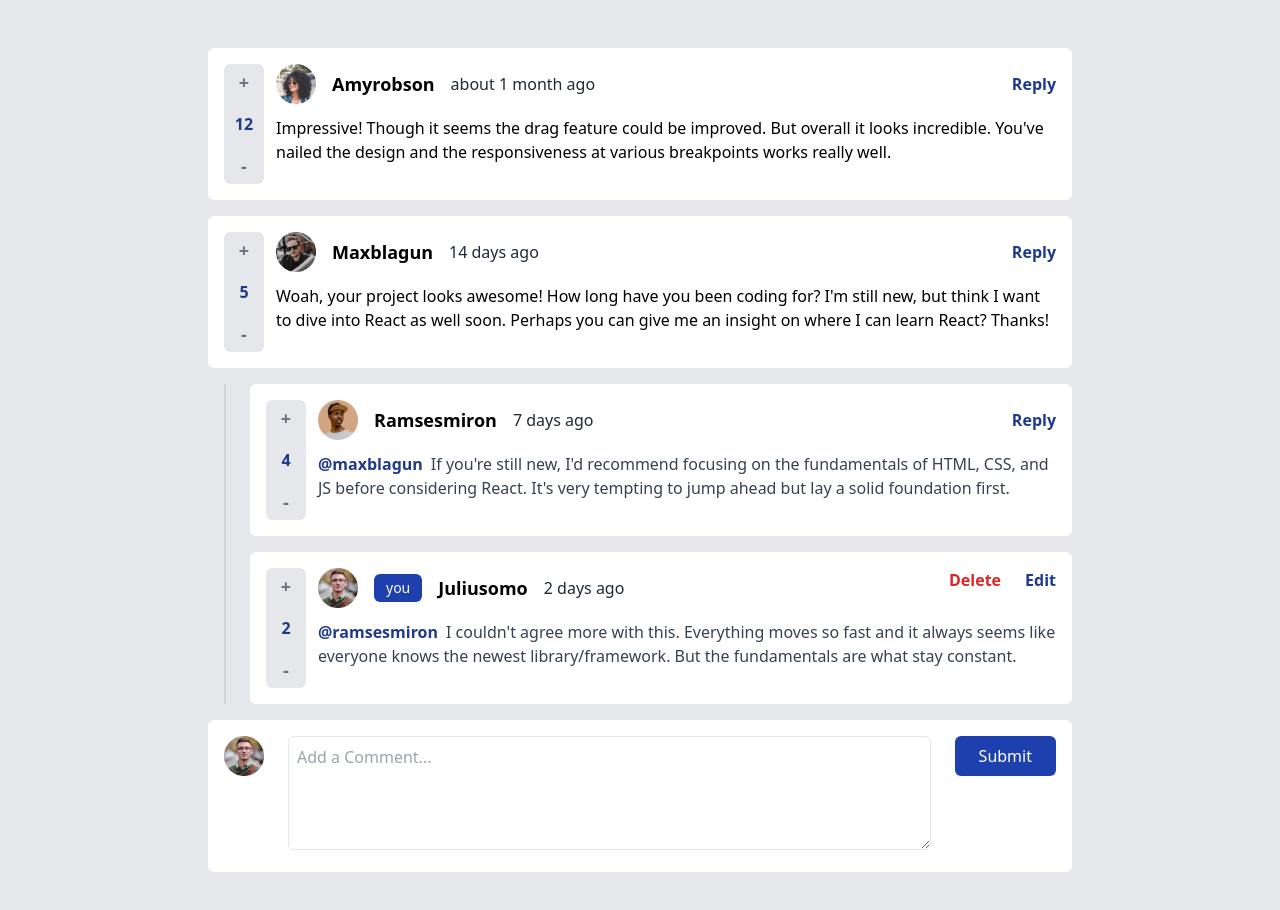
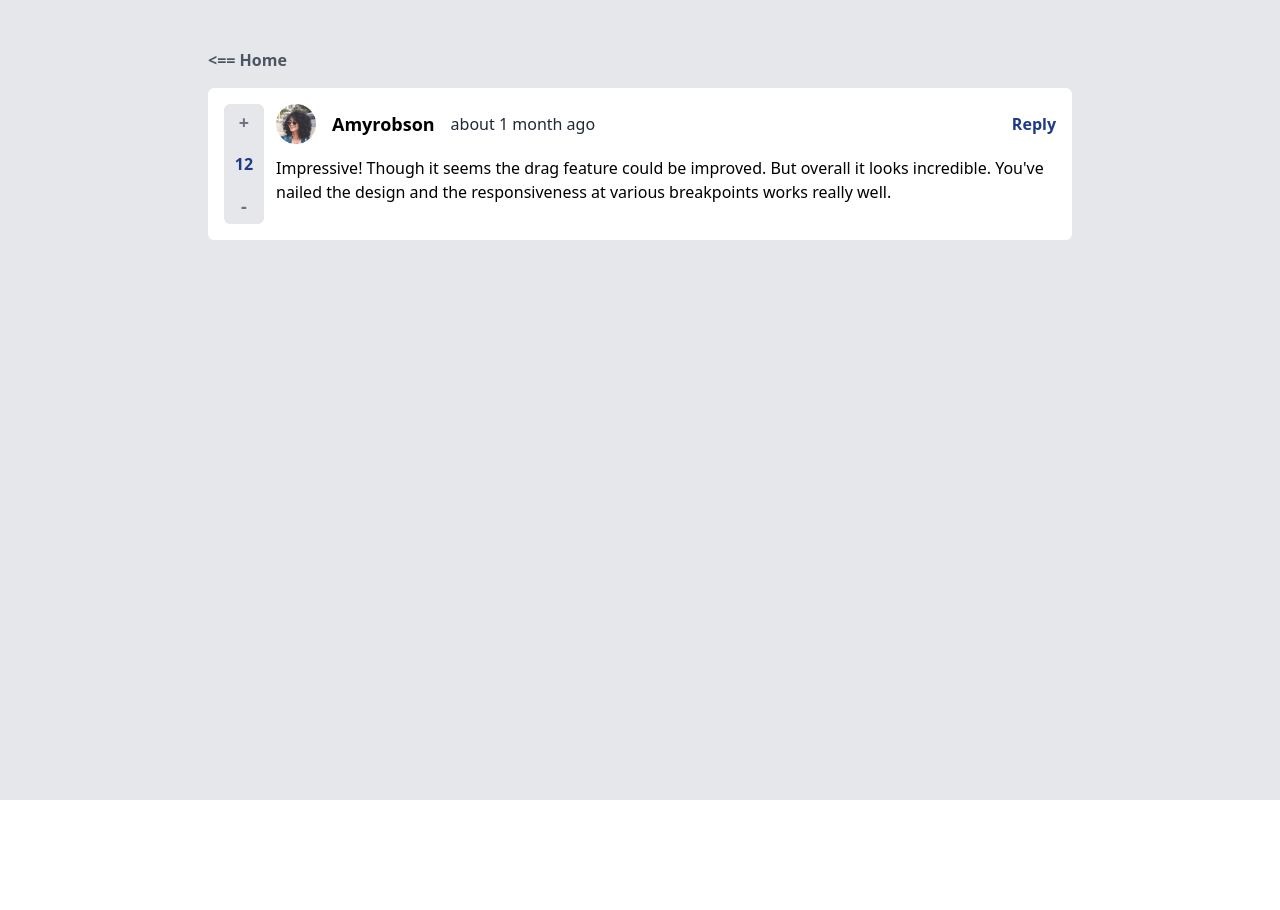
Before and after one commit to AhmedLebda/Frontend-Mentor-Comment-Section, a React (Vite) app: page /1 in a window 1280 px wide. Shown: the top 910 px of the page. After the commit the page ends 800 px from the top, so only its background shows below. Built offline with nearby package versions, Linux system fonts and the light colour scheme.

Commit message:
feat: introduce multi-page routing to support deeply nested replies

```diff
--- a/package.json
+++ b/package.json
@@ -13,7 +13,8 @@
     "date-fns": "^4.1.0",
     "react": "^18.3.1",
     "react-dom": "^18.3.1",
-    "react-hook-form": "^7.53.0"
+    "react-hook-form": "^7.53.0",
+    "react-router-dom": "^6.26.2"
   },
   "devDependencies": {
     "@eslint/js": "^9.9.0",
--- a/src/App.tsx
+++ b/src/App.tsx
@@ -1,15 +1,32 @@
-import AddComment from "./components/add-comment/AddComment";
-import CommentsList from "./components/comment/CommentsList";
+import {
+  createBrowserRouter,
+  RouterProvider,
+} from "react-router-dom";
+import MainLayout from "./pages/MainLayout";
+import Home from "./pages/Home";
+import Replies from "./pages/Replies";
 
+const router = createBrowserRouter([
+  {
+    path: "/",
+    element: <MainLayout />,
+    errorElement: <h1>Something Went Wrong</h1>,
+    children: [
+      {
+        index: true,
+        element: <Home />,
+      },
+      {
+        path: "/:id",
+        element: <Replies />
+      }
+    ]
+  },
+]);
 
 const App = () => {
   return (
-    <div className="bg-gray-200 min-h-screen py-12 ">
-      <div className="container max-w-xl md:max-w-4xl mx-auto px-4">
-        <CommentsList />
-        <AddComment action={"comment"} />
-      </div>
-    </div>
+    <RouterProvider router={router} />
   );
 };
 
--- a/src/components/add-comment/AddComment.tsx
+++ b/src/components/add-comment/AddComment.tsx
@@ -85,7 +85,7 @@ const AddComment = (props: AddCommentProps) => {
         <form onSubmit={handleSubmit(submit)} className=" bg-white p-4  rounded-md mb-4 grid grid-cols-2 md:grid-cols-[auto_1fr_auto] items-start gap-6">
             <Avatar src={currentUser.image.png} alt={currentUser.username} />
             <div className="col-span-2 row-start-1 md:col-span-1 md:col-start-2">
-                <textarea defaultValue={props.action === "edit" ? props.content : undefined} {...register("comment", { required: true })} id="comment" placeholder={`Add a ${props.action === 'comment' ? "Comment" : "Reply"}...`} rows={4} className="border p-2 rounded-md  w-full"></textarea>
+                <textarea autoFocus defaultValue={props.action === "edit" ? props.content : undefined} {...register("comment", { required: true })} id="comment" placeholder={`Add a ${props.action === 'comment' ? "Comment" : "Reply"}...`} rows={4} className="border p-2 rounded-md  w-full"></textarea>
                 {errors["comment"] && <span>This field is required</span>}
             </div>
             <div className="justify-self-end flex flex-col gap-4">
--- a/src/components/comment/CommentsList.tsx
+++ /dev/null
@@ -1,58 +0,0 @@
-import { useCommentsContext } from "../../contexts/CommentsProvider";
-import Comment from "./Comment";
-import { Comment as CommentType } from "../../types";
-import { useState } from "react";
-import AddComment from "../add-comment/AddComment";
-
-const CommentsList = () => {
-  const { comments } = useCommentsContext();
-  const [replyToCommentId, setReplyToCommentId] = useState<null | number>(null);
-  const [editCommentId, setEditCommentId] = useState<null | number>(null)
-
-
-  const handleReplyClick = (id: number) => {
-    setReplyToCommentId(id);
-    setEditCommentId(null);
-  };
-
-  const handleSubmitReply = () => {
-    setReplyToCommentId(null);
-  };
-
-  const handleEditClick = (id: number) => {
-    setEditCommentId(id);
-    setReplyToCommentId(null);
-  }
-
-  const handleSubmitEdit = () => {
-    setEditCommentId(null);
-  }
-
-  const renderComments = (comments: CommentType[]) => {
-    return comments.map((comment) => {
-      return (
-        <div key={comment.id}>
-          {editCommentId === comment.id ?
-            <AddComment action="edit" id={comment.id} handleSubmitEdit={handleSubmitEdit} content={comment.content} />
-            : <Comment {...comment} onReplyClick={handleReplyClick} onEditClick={handleEditClick} />}
-          {replyToCommentId === comment.id && (
-            <AddComment action="reply" id={comment.id} handleSubmitReply={handleSubmitReply} replyingTo={comment.user.username} />
-          )}
-          {comment.replies.length > 0 && (
-            <div className="pl-6 ml-4 border-l-2 border-gray-300">
-              {renderComments(comment.replies)}
-            </div>
-          )}
-        </div>
-      );
-    });
-  }
-
-  return (
-    <>
-      {renderComments(comments)}
-    </>
-  );
-};
-
-export default CommentsList;
--- /dev/null
+++ b/src/components/comment/comments_list/CommentsList.tsx
@@ -0,0 +1,65 @@
+// Components
+import Comment from "../Comment";
+import AddComment from "../../add-comment/AddComment";
+// react-router-dom
+import { Link } from "react-router-dom";
+// Custom Hooks
+import useCommentsList from "./useCommentsList";
+// Types
+import { Comment as CommentType } from "../../../types";
+
+const CommentsList = ({ comments }: { comments: CommentType[] }) => {
+  const {
+    replyToCommentId,
+    editCommentId,
+    expandedReplies,
+    handleReplyClick,
+    handleSubmitReply,
+    handleEditClick,
+    handleSubmitEdit,
+    toggleReplies,
+  } = useCommentsList(comments)
+
+  const renderComments = (comments: CommentType[], depth = 0, maxDepth = 2) => {
+    return comments.map((comment) => {
+      const hasReplies = comment.replies.length > 0;
+      const isExpanded = expandedReplies[comment.id];
+
+      return (
+        <div key={comment.id} className={`ml-${depth}`}>
+          {editCommentId === comment.id ? (
+            <AddComment action="edit" id={comment.id} handleSubmitEdit={handleSubmitEdit} content={comment.content} />
+          ) : (
+            <Comment {...comment} onReplyClick={handleReplyClick} onEditClick={handleEditClick} />
+          )}
+
+          {replyToCommentId === comment.id && (
+            <AddComment action="reply" id={comment.id} handleSubmitReply={handleSubmitReply} replyingTo={comment.user.username} />
+          )}
+
+          {hasReplies && depth < maxDepth && (
+            <div>
+              <button onClick={() => toggleReplies(comment.id)} className="mb-2 text-sm font-bold text-blue-800">
+                {isExpanded ? 'Hide Replies' : 'View Replies'} ({comment.replies.length})
+              </button>
+              {isExpanded && (
+                <div className="pl-6 ml-4 border-l-2 border-gray-300">
+                  {renderComments(comment.replies, depth + 1, maxDepth)}
+                </div>
+              )}
+            </div>
+          )}
+          {depth >= maxDepth && hasReplies && !isExpanded && (
+            <Link to={`/${comment.id}`} className="block mb-2 text-sm font-bold text-blue-800">
+              View More Replies
+            </Link>
+          )}
+        </div>
+      );
+    });
+  };
+
+  return <>{renderComments(comments)}</>;
+};
+
+export default CommentsList;
--- /dev/null
+++ b/src/components/comment/comments_list/useCommentsList.ts
@@ -0,0 +1,65 @@
+import { Comment as CommentType } from "../../../types";
+import { useEffect, useState } from "react";
+
+const useCommentsList = (comments: CommentType[]) => {
+	const [replyToCommentId, setReplyToCommentId] = useState<null | number>(
+		null
+	);
+	const [editCommentId, setEditCommentId] = useState<null | number>(null);
+	const [expandedReplies, setExpandedReplies] = useState<
+		Record<number, boolean>
+	>({});
+
+	// Make all replies expanded by default
+	useEffect(() => {
+		const allExpanded = comments.reduce((acc, comment) => {
+			acc[comment.id] = true;
+			if (comment.replies.length > 0) {
+				comment.replies.forEach((reply) => {
+					acc[reply.id] = true;
+				});
+			}
+			return acc;
+		}, {} as Record<number, boolean>);
+
+		setExpandedReplies(allExpanded);
+	}, [comments]);
+
+	const handleReplyClick = (id: number) => {
+		setReplyToCommentId(id);
+		setEditCommentId(null);
+	};
+
+	const handleSubmitReply = () => {
+		setReplyToCommentId(null);
+	};
+
+	const handleEditClick = (id: number) => {
+		setEditCommentId(id);
+		setReplyToCommentId(null);
+	};
+
+	const handleSubmitEdit = () => {
+		setEditCommentId(null);
+	};
+
+	const toggleReplies = (commentId: number) => {
+		setExpandedReplies((prev) => ({
+			...prev,
+			[commentId]: !prev[commentId],
+		}));
+	};
+
+	return {
+		replyToCommentId,
+		editCommentId,
+		expandedReplies,
+		handleReplyClick,
+		handleSubmitReply,
+		handleEditClick,
+		handleSubmitEdit,
+		toggleReplies,
+	};
+};
+
+export default useCommentsList;
--- /dev/null
+++ b/src/pages/Home.tsx
@@ -0,0 +1,15 @@
+import AddComment from "../components/add-comment/AddComment"
+import CommentsList from "../components/comment/comments_list/CommentsList"
+import { useCommentsContext } from "../contexts/CommentsProvider";
+
+const Home = () => {
+    const { comments } = useCommentsContext();
+    return (
+        <>
+            <CommentsList comments={comments} />
+            <AddComment action={"comment"} />
+        </>
+    )
+}
+
+export default Home
--- /dev/null
+++ b/src/pages/MainLayout.tsx
@@ -0,0 +1,13 @@
+import { Outlet } from 'react-router-dom'
+
+const MainLayout = () => {
+    return (
+        <div className="bg-gray-200 min-h-screen py-12 ">
+            <div className="container max-w-xl md:max-w-4xl mx-auto px-4">
+                <Outlet></Outlet>
+            </div>
+        </div>
+    )
+}
+
+export default MainLayout
--- /dev/null
+++ b/src/pages/Replies.tsx
@@ -0,0 +1,41 @@
+import { Link, useParams } from "react-router-dom"
+import { useCommentsContext } from "../contexts/CommentsProvider";
+import { Comment as CommentType } from "../types";
+import CommentsList from "../components/comment/comments_list/CommentsList";
+
+const Replies = () => {
+    const { id } = useParams<{ id: string }>();
+    const { comments } = useCommentsContext();
+
+
+    const findComment = (comments: CommentType[], id: number | undefined): CommentType | undefined => {
+        if (id === undefined) return;
+        for (const comment of comments) {
+            if (comment.id === id) {
+                return comment;
+            }
+            if (comment.replies.length) {
+                const foundInReplies = findComment(comment.replies, id);
+                if (foundInReplies) {
+                    return foundInReplies;
+                }
+            }
+        }
+        return undefined;
+    };
+
+
+    const comment = findComment(comments, Number(id))
+
+    if (!comment) return <div>Comment not found</div>;
+
+    return (
+        <>
+            <Link to="/" className="font-bold text-gray-600 mb-4 block"> &lt;== Home</Link>
+            <CommentsList comments={[comment]} />
+
+        </>
+    )
+}
+
+export default Replies
```
Also changed, not shown: 1 other file (tests, documents, lock files or other folders).
